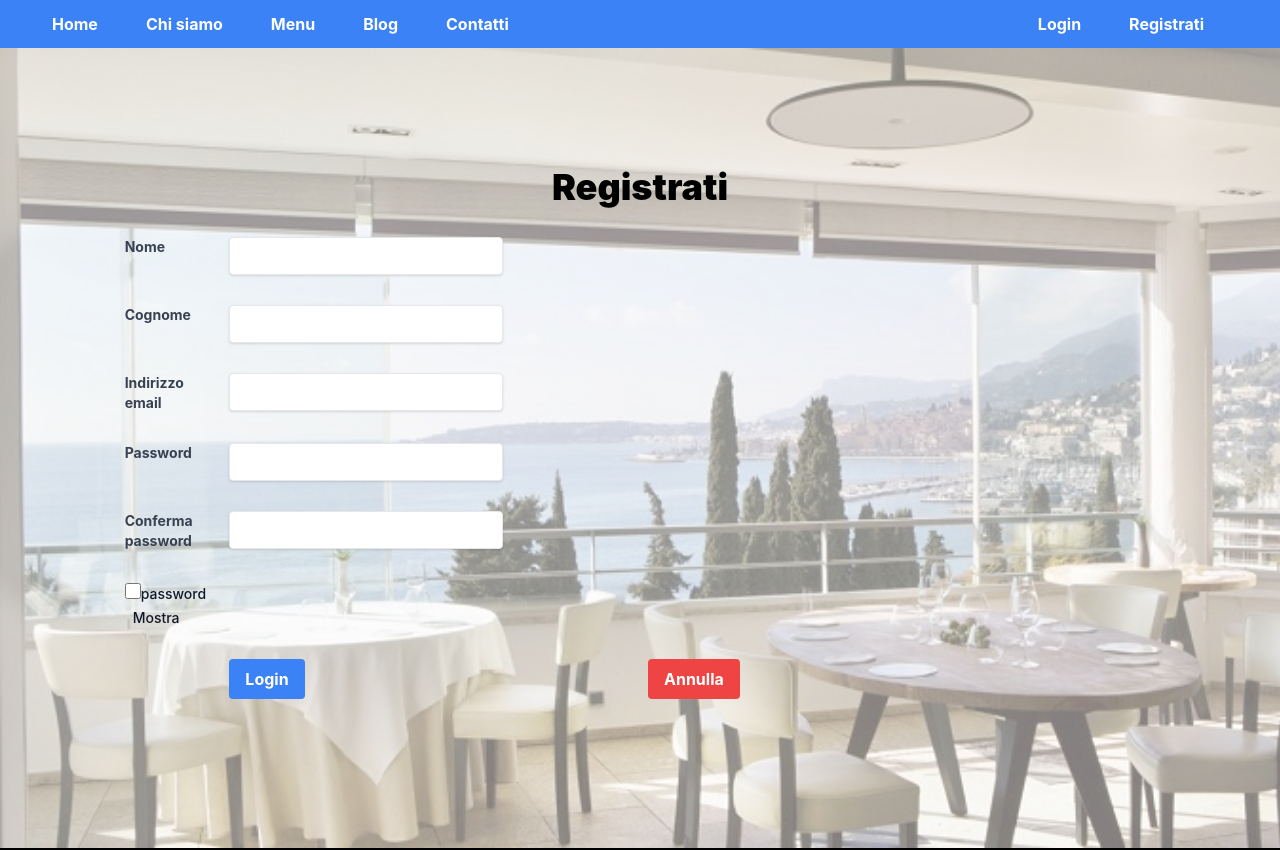
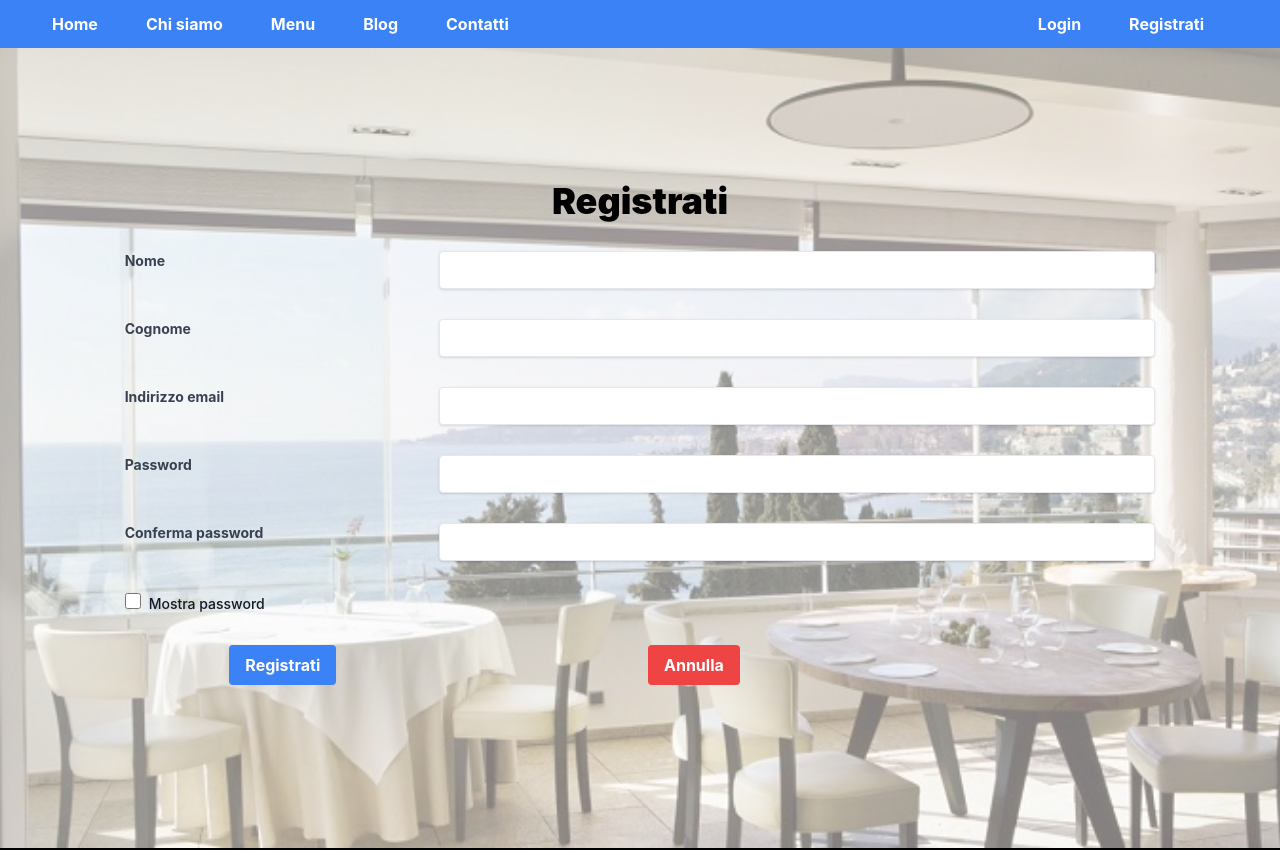
Before and after one commit to sssteveCA/restaurant-frontend, a React (Create React App) app: page /register in a window 1280 px wide. Shown: the top 850 px of the page. Built offline with nearby package versions, Linux system fonts and the light colour scheme.

Commit message:
Updated LabelInputComponent.tsx and CheckBoxComponent.tsx style

```diff
--- a/src/components/pages/register/RegisterComponent.tsx
+++ b/src/components/pages/register/RegisterComponent.tsx
@@ -60,7 +60,7 @@ export default class RegisterComponent extends Component<any,Types.RegisterState
         buttons: [
             {
                 classes: "bg-blue-500 hover:bg-blue-700 text-white font-bold py-2 px-4 rounded focus:outline-none focus:shadow-outline",
-                text: "Login"},
+                text: "Registrati"},
             {
                 classes: "bg-red-500 hover:bg-red-700 text-white font-bold py-2 px-4 rounded focus:outline-none focus:shadow-outline",
                 text: "Annulla"},
--- a/src/components/partials/checkbox/CheckBoxComponent.tsx
+++ b/src/components/partials/checkbox/CheckBoxComponent.tsx
@@ -10,7 +10,7 @@ export default class CheckBoxComponent extends Component<Types.CheckBoxProps, an
   render() {
     return (
         <div className="grid grid-cols-12 gap-4">
-            <div className='label-div columns-12 md:columns-10 md:col-start-2'>
+            <div className='label-div col-start-2 col-span-12 md:col-start-2 md:col-span-10'>
               <input id={this.props.checkbox_id} type="checkbox" value="1" className="w-4 h-4 text-blue-600 bg-gray-100 border-gray-300 rounded focus:ring-blue-500 dark:focus:ring-blue-600 dark:ring-offset-gray-800 focus:ring-2 dark:bg-gray-700 dark:border-gray-600" />
               <label htmlFor={this.props.checkbox_id} className="ml-2 text-sm font-medium text-gray-900 dark:text-gray-300">{this.props.label_text}</label>
             </div>
--- a/src/components/partials/labelinput/LabelInputComponent.tsx
+++ b/src/components/partials/labelinput/LabelInputComponent.tsx
@@ -19,11 +19,11 @@ class LabelInputComponent extends Component<Types.LabelInputProps,any> {
   render(): React.ReactNode {
       return (
     <div className="grid grid-cols-12 gap-4">
-        <div className='label-div columns-12 md:columns-3 md:col-start-2'>
+        <div className='label-div col-span-10 col-start-2 md:col-start-2 md:col-span-3'>
             <label className="block text-gray-700 text-sm font-bold mb-2" htmlFor={this.props.input_id}>{this.props.label_text}</label>
         </div>
-        <div className="input-div columns-12 md:columns-7">
-            <input id={this.props.input_id} className="shadow appearance-none border rounded py-2 px-3 text-gray-700 leading-tight focus:outline-none focus:shadow-outline" type={this.props.input_type} onChange={this.onInputChange} />
+        <div className="input-div col-start-2 col-span-10 md:col-span-7">
+            <input id={this.props.input_id} className="shadow appearance-none border rounded py-2 px-3 text-gray-700 leading-tight focus:outline-none focus:shadow-outline w-full" type={this.props.input_type} onChange={this.onInputChange} />
         </div>
     </div>
     )
```
